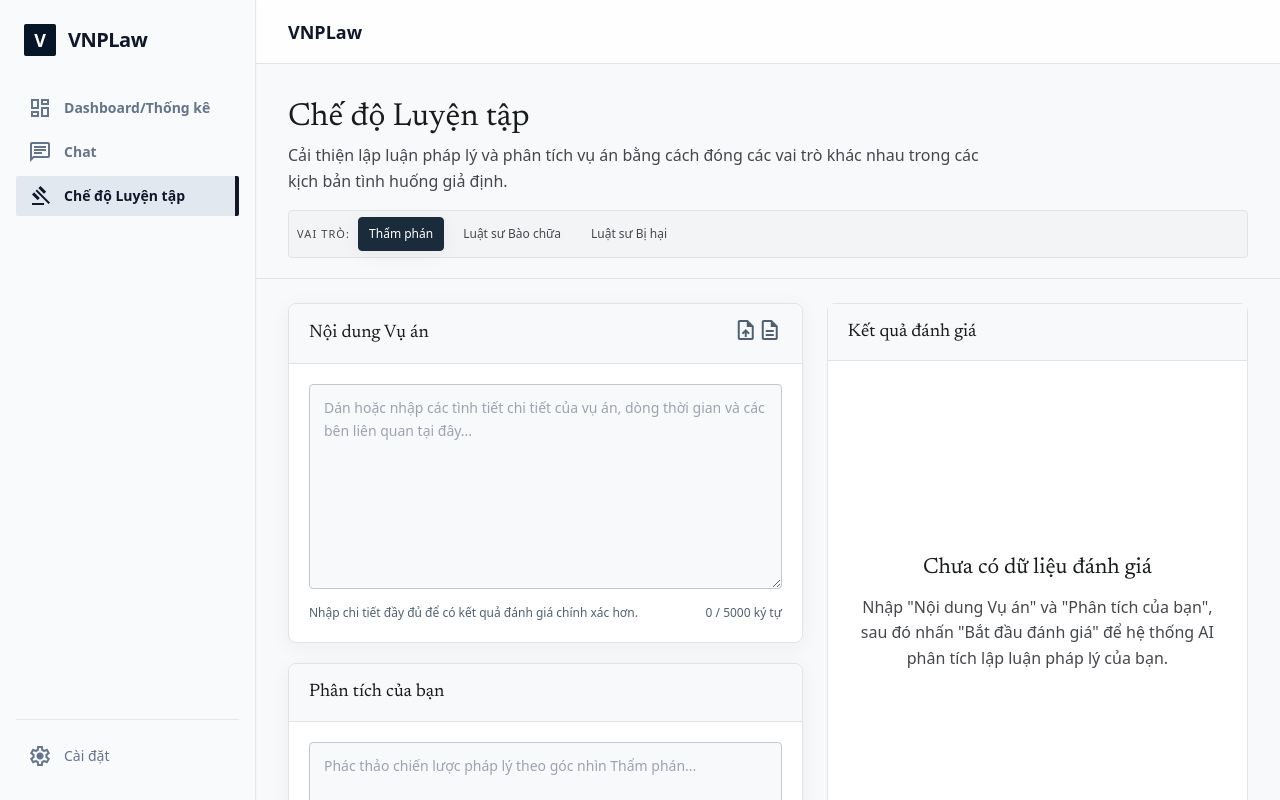
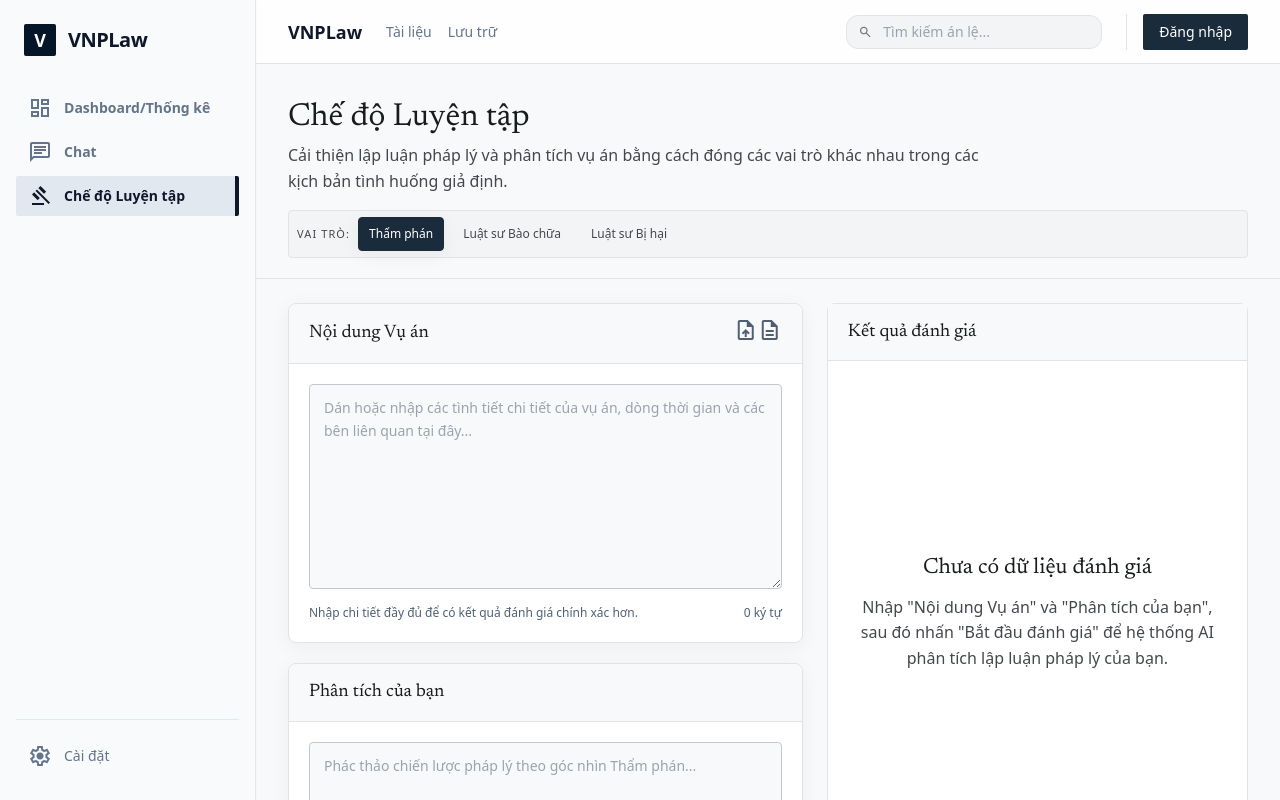
Before and after one commit to trunghieu1206/PenalLawChatbot, a React (Vite) app in the folder frontend/: page /training in a window 1280 px wide. Built offline with nearby package versions, Linux system fonts and the light colour scheme.

Commit message:
fix(ui): unify topbar across all pages, remove draft button and max char display

```diff
--- /dev/null
+++ b/frontend/src/components/Topbar.jsx
@@ -0,0 +1,49 @@
+import { useNavigate } from 'react-router-dom';
+import { useAuth } from '../hooks/useAuth.jsx';
+
+export default function Topbar() {
+  const navigate = useNavigate();
+  const { user } = useAuth();
+
+  const userInitials = user?.fullName
+    ? user.fullName.split(' ').slice(0, 2).map(part => part[0]).join('')
+    : user?.email?.[0]?.toUpperCase() || 'G';
+
+  return (
+    <header className="bg-white/80 backdrop-blur-md fixed top-0 right-0 w-[calc(100%-16rem)] z-40 border-b border-surface-variant flex justify-between items-center h-16 px-8 transition-all duration-300">
+      <div className="flex items-center gap-6">
+        <span className="text-lg font-black text-slate-900 font-h3 hover:text-primary transition-colors cursor-pointer" onClick={() => navigate('/stats')}>VNPLaw</span>
+        <nav className="hidden md:flex gap-4">
+          <button className="font-newsreader text-sm font-medium text-slate-500 hover:text-slate-900 transition-all duration-300">Tài liệu</button>
+          <button className="font-newsreader text-sm font-medium text-slate-500 hover:text-slate-900 transition-all duration-300">Lưu trữ</button>
+        </nav>
+      </div>
+      <div className="flex items-center gap-4">
+        <div className="relative hidden lg:block">
+          <span className="material-symbols-outlined absolute left-3 top-1/2 -translate-y-1/2 text-outline text-sm">search</span>
+          <input className="pl-9 pr-4 py-1.5 bg-surface-container-low border border-surface-variant rounded-full text-sm font-body-md focus:border-primary-container focus:ring-1 focus:ring-primary-container outline-none w-64 transition-all" placeholder="Tìm kiếm án lệ..." type="text"/>
+        </div>
+
+        <div className="flex items-center gap-3 border-l border-surface-variant pl-4 ml-2">
+          {user ? (
+            <>
+              <button className="text-on-surface-variant hover:text-primary transition-colors hidden md:block">
+                <span className="material-symbols-outlined">notifications</span>
+              </button>
+              <div className="text-right hidden md:block">
+                <div className="text-xs font-semibold text-on-surface-variant">{user.email}</div>
+              </div>
+              <button className="text-on-surface-variant w-8 h-8 rounded-full bg-surface-container border border-surface-variant flex items-center justify-center font-bold text-sm hover:text-primary transition-colors" title={user.email}>
+                {userInitials}
+              </button>
+            </>
+          ) : (
+            <button onClick={() => navigate('/login')} className="bg-primary-container text-on-primary font-label-sm text-sm px-4 py-2 rounded hover:bg-primary transition-colors">
+              Đăng nhập
+            </button>
+          )}
+        </div>
+      </div>
+    </header>
+  );
+}
--- a/frontend/src/pages/ChatPage.jsx
+++ b/frontend/src/pages/ChatPage.jsx
@@ -1,4 +1,5 @@
 import { useState, useEffect, useRef } from 'react';
+import Topbar from '../components/Topbar.jsx';
 import { useNavigate } from 'react-router-dom';
 import { useAuth } from '../hooks/useAuth.jsx';
 import { chatApi, lawsApi } from '../services/api.js';
@@ -262,41 +263,7 @@ export default function ChatPage() {
         {/* Main Content Area */}
         <main className="ml-64 flex-1 flex flex-col h-screen bg-surface">
           {/* TopAppBar */}
-          <header className="bg-white/80 backdrop-blur-md fixed top-0 right-0 w-[calc(100%-16rem)] z-40 border-b border-surface-variant flex justify-between items-center h-16 px-8 transition-all duration-300">
-            <div className="flex items-center gap-6">
-              <span className="text-lg font-black text-slate-900 font-h3">VNPLaw</span>
-              <nav className="hidden md:flex gap-4">
-                <button className="font-newsreader text-sm font-medium text-slate-500 hover:text-slate-900 transition-all duration-300">Tài liệu</button>
-                <button className="font-newsreader text-sm font-medium text-slate-500 hover:text-slate-900 transition-all duration-300">Lưu trữ</button>
-              </nav>
-            </div>
-            <div className="flex items-center gap-4">
-              <div className="relative hidden lg:block">
-                <span className="material-symbols-outlined absolute left-3 top-1/2 -translate-y-1/2 text-outline text-sm">search</span>
-                <input className="pl-9 pr-4 py-1.5 bg-surface-container-low border border-surface-variant rounded-full text-sm font-body-md focus:border-primary-container focus:ring-1 focus:ring-primary-container outline-none w-64 transition-all" placeholder="Tìm kiếm án lệ..." type="text"/>
-              </div>
-
-              <div className="flex items-center gap-3 border-l border-surface-variant pl-4 ml-2">
-                {user ? (
-                  <>
-                    <button className="text-on-surface-variant hover:text-primary transition-colors hidden md:block">
-                      <span className="material-symbols-outlined">notifications</span>
-                    </button>
-                    <div className="text-right hidden md:block">
-                      <div className="text-xs font-semibold text-on-surface-variant">{user.email}</div>
-                    </div>
-                    <button className="text-on-surface-variant w-8 h-8 rounded-full bg-surface-container border border-surface-variant flex items-center justify-center font-bold text-sm hover:text-primary transition-colors" title={user.email}>
-                      {userInitials}
-                    </button>
-                  </>
-                ) : (
-                  <button onClick={() => navigate('/login')} className="bg-primary-container text-on-primary font-label-sm text-sm px-4 py-2 rounded hover:bg-primary transition-colors">
-                    Đăng nhập
-                  </button>
-                )}
-              </div>
-            </div>
-          </header>
+          <Topbar />
 
           {/* Canvas */}
           <div className="flex-1 mt-16 flex overflow-hidden">
@@ -426,7 +393,7 @@ export default function ChatPage() {
                   </button>
                 </div>
                 <div className="max-w-3xl mx-auto mt-1 flex justify-center">
-                  <span className="text-[10px] text-outline">{charCount}/5000 ký tự</span>
+                  <span className="text-[10px] text-outline">{charCount} ký tự</span>
                 </div>
               </div>
             </section>
--- a/frontend/src/pages/StatsPage.jsx
+++ b/frontend/src/pages/StatsPage.jsx
@@ -1,4 +1,5 @@
 import { useEffect, useMemo, useState } from 'react';
+import Topbar from '../components/Topbar.jsx';
 import Sidebar from '../components/Sidebar.jsx';
 import { useNavigate } from 'react-router-dom';
 import { adminApi } from '../services/api.js';
@@ -74,14 +75,7 @@ export default function StatsPage() {
       <Sidebar activeTab="stats" />
 
       <main className="ml-64 flex-1 flex flex-col h-screen bg-surface overflow-y-auto pt-16">
-        <header className="bg-white/80 backdrop-blur-md fixed top-0 right-0 w-[calc(100%-16rem)] z-40 border-b border-surface-variant flex justify-between items-center h-16 px-8 transition-all duration-300">
-                <div className="flex items-center gap-6">
-                  <span className="text-lg font-black text-slate-900 font-h3">VNPLaw</span>
-                </div>
-                <div className="flex items-center gap-4">
-                  <button className="bg-surface-container text-on-surface text-sm font-semibold px-4 py-2 rounded hover:bg-surface-container-high transition-colors" type="button">Xuất báo cáo</button>
-                </div>
-              </header>
+        <Topbar />
 
         <div className={styles.content}>
           <div className={styles.pageHeader}>
--- a/frontend/src/pages/TrainingPage.jsx
+++ b/frontend/src/pages/TrainingPage.jsx
@@ -1,4 +1,5 @@
 import { useState } from 'react';
+import Topbar from '../components/Topbar.jsx';
 import { Link, useNavigate } from 'react-router-dom';
 import { practiceApi, lawsApi } from '../services/api.js';
 import styles from './TrainingPage.module.css';
@@ -173,11 +174,7 @@ export default function TrainingPage() {
       <Sidebar activeTab="training" />
 
       <main className="ml-64 flex-1 flex flex-col h-screen bg-surface overflow-y-auto pt-16">
-        <header className="bg-white/80 backdrop-blur-md fixed top-0 right-0 w-[calc(100%-16rem)] z-40 border-b border-surface-variant flex justify-between items-center h-16 px-8 transition-all duration-300">
-            <div className="flex items-center gap-6">
-              <span className="text-lg font-black text-slate-900 font-h3">VNPLaw</span>
-            </div>
-          </header>
+        <Topbar />
 
         <div className={styles.pageHeader}>
           <div>
@@ -226,7 +223,7 @@ export default function TrainingPage() {
                 />
                 <div className={styles.charRow}>
                   <span>Nhập chi tiết đầy đủ để có kết quả đánh giá chính xác hơn.</span>
-                  <span>{caseDesc.length} / 5000 ký tự</span>
+                  <span>{caseDesc.length} ký tự</span>
                 </div>
               </div>
             </section>
@@ -246,11 +243,9 @@ export default function TrainingPage() {
                 />
                 {error && <div className={styles.error}>{error}</div>}
                 <div className={styles.cardFooter}>
-                  <button className="btn btn-outline" type="button" onClick={() => {}} disabled={loading}>
-                    Lưu nháp
-                  </button>
+
                   <button className="btn btn-primary" type="button" onClick={handleSubmit} disabled={loading}>
-                    {loading ? <><span className="loader" /> Đang đánh giá...</> : 'Bắt đầu đánh giá'}
+                    {loading ? <><span className="loader" /> Đang đánh giá...</> : 'Đánh giá'}
                   </button>
                 </div>
               </div>
```
Also changed, not shown: 3 other files (tests, documents, lock files or other folders).
